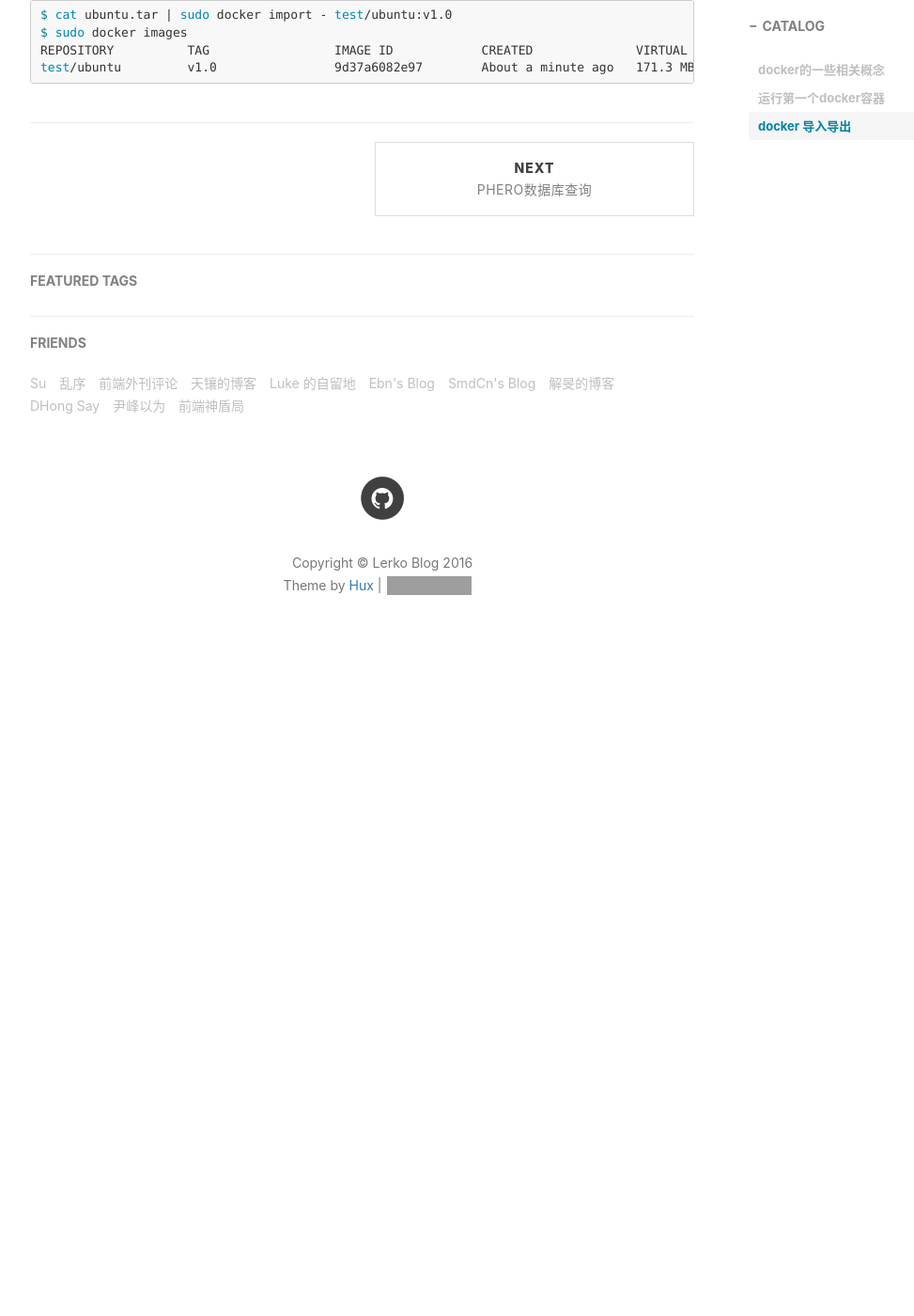
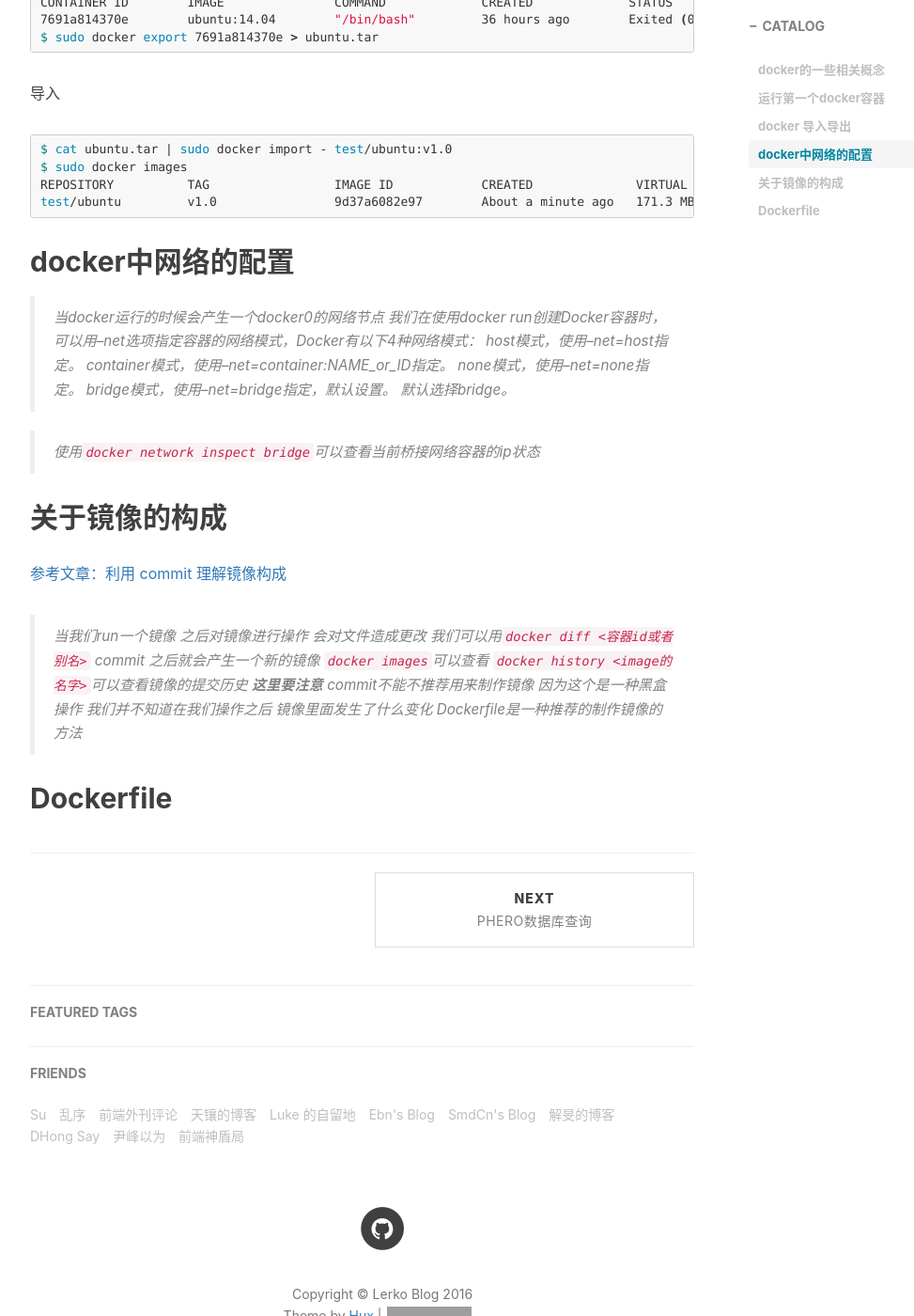
Before and after one commit to chenyingqiao/chenyingqiao.github.io, a Jekyll site: the page built from _posts/2016-12-15-docker笔记.markdown, in a window 1280 px wide and 1400 px high, scrolled down 3210 px. Shown: the whole window at 94% size, without its empty margins (233-1206 px from the left). Built offline with Jekyll 4.4.1, drawn with Linux system fonts in a browser that asks for light colours; nearby versions of some CDN libraries; comment, search, counter and statistics services are not loaded; before the commit the page ends 3937 px from its top, so only the background shows below that; some of the changed text lies outside the part shown; grey boxes are pictures that could not be loaded.

Commit message:
更新docker笔记

````diff
--- a/_posts/2016-12-15-docker笔记.markdown
+++ b/_posts/2016-12-15-docker笔记.markdown
@@ -29,6 +29,10 @@ tags:
 * docker kill <容器id> 强行杀死容器进程（一个容器一个进程）
 * docker start <容器id> 开始一个容器
 
+远程仓库
+
+* 类似网易蜂巢这种就是一个远程的镜像仓库
+
 
 
 ## 运行第一个docker容器
@@ -53,7 +57,7 @@ sudo docker run -i -t ubuntu /bin/bash
 # 开始一个长时间运行的docker实例 运行的是后面的那条shell
 JOB=$(sudo docker run -d ubuntu /bin/sh -c "while true; do echo Hello world; sleep 1; done")
 
-# Collect（收集） the output of the job so far
+# Collect（收集） the output of the job so far  这里的$JoB也可以是容器的id
 sudo docker logs $JOB
 
 # Kill the job
@@ -89,7 +93,8 @@ $ exit
 $ docker ps -a |more
 $ docker commit a30a3a2f2b130749995f5902f079dc6ad31ea0621fac595128ec59c6da07feea dhrp/sshd
 # I gave the name dhrp/sshd for the container
-# now we can run it again
+# now we can run it again 这里表示的是吧sshd这个程序以守护进程的方式运行
+# 如果不是守护进程的话如果ubuntu这个镜像没有程序运行，docker的容器就会退出进入停止状态
 $ docker run -d dhrp/sshd /usr/sbin/sshd -D # D for daemon mode
 # is it running?
 $ docker ps
@@ -142,3 +147,31 @@ $ sudo docker images
 REPOSITORY          TAG                 IMAGE ID            CREATED              VIRTUAL SIZE
 test/ubuntu         v1.0                9d37a6082e97        About a minute ago   171.3 MB
 ```
+
+## docker中网络的配置
+
+> 当docker运行的时候会产生一个docker0的网络节点
+> 我们在使用docker run创建Docker容器时，可以用--net选项指定容器的网络模式，Docker有以下4种网络模式：
+host模式，使用--net=host指定。
+container模式，使用--net=container:NAME_or_ID指定。
+none模式，使用--net=none指定。
+bridge模式，使用--net=bridge指定，默认设置。
+默认选择bridge。
+
+>使用`docker network inspect bridge`可以查看当前桥接网络容器的ip状态
+
+
+## 关于镜像的构成
+
+[参考文章：利用 commit 理解镜像构成](https://yeasy.gitbooks.io/docker_practice/content/image/commit.html)
+
+> 当我们run一个镜像 之后对镜像进行操作 会对文件造成更改
+> 我们可以用`docker diff <容器id或者别名>`
+> commit 之后就会产生一个新的镜像
+> `docker images`可以查看
+> `docker history <image的名字>`可以查看镜像的提交历史
+> **这里要注意** commit不能不推荐用来制作镜像 因为这个是一种黑盒操作
+> 我们并不知道在我们操作之后 镜像里面发生了什么变化
+> *Dockerfile*是一种推荐的制作镜像的方法
+
+## Dockerfile
````
